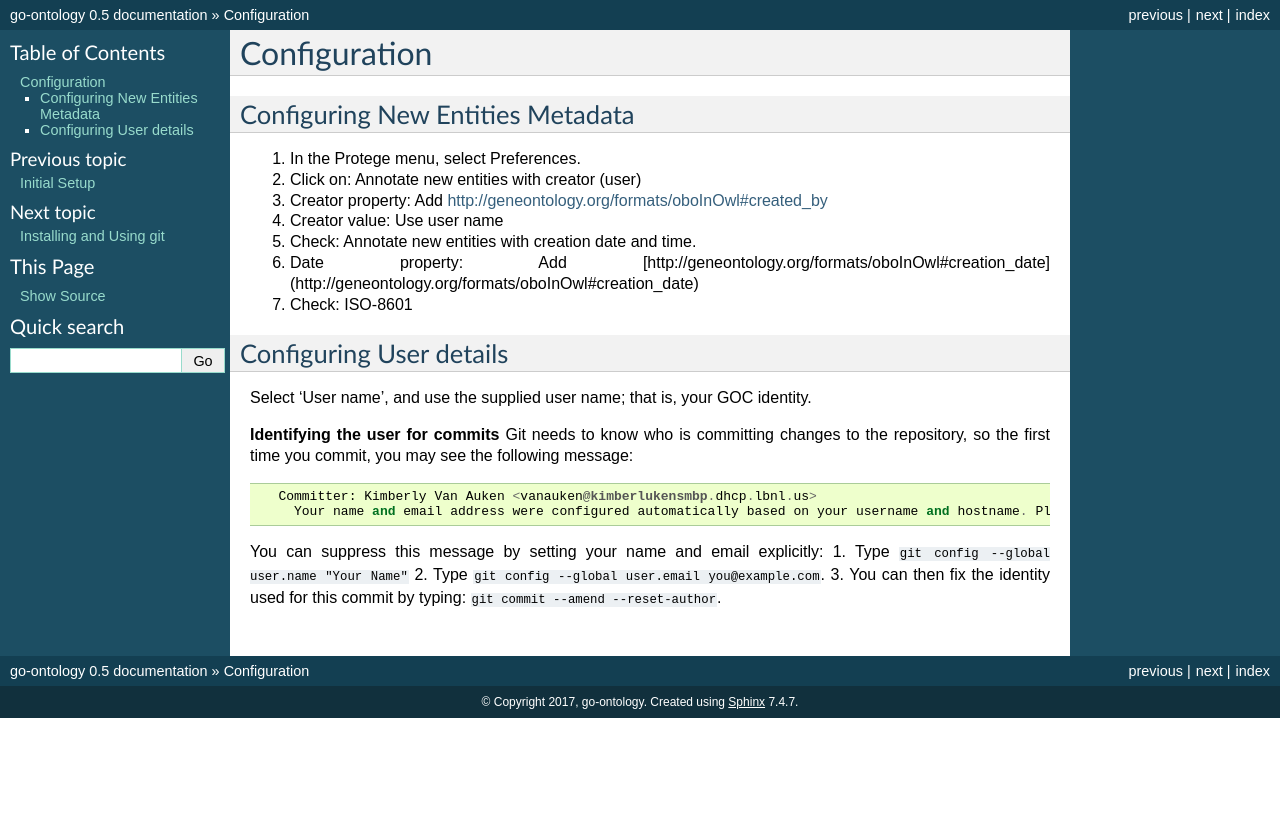
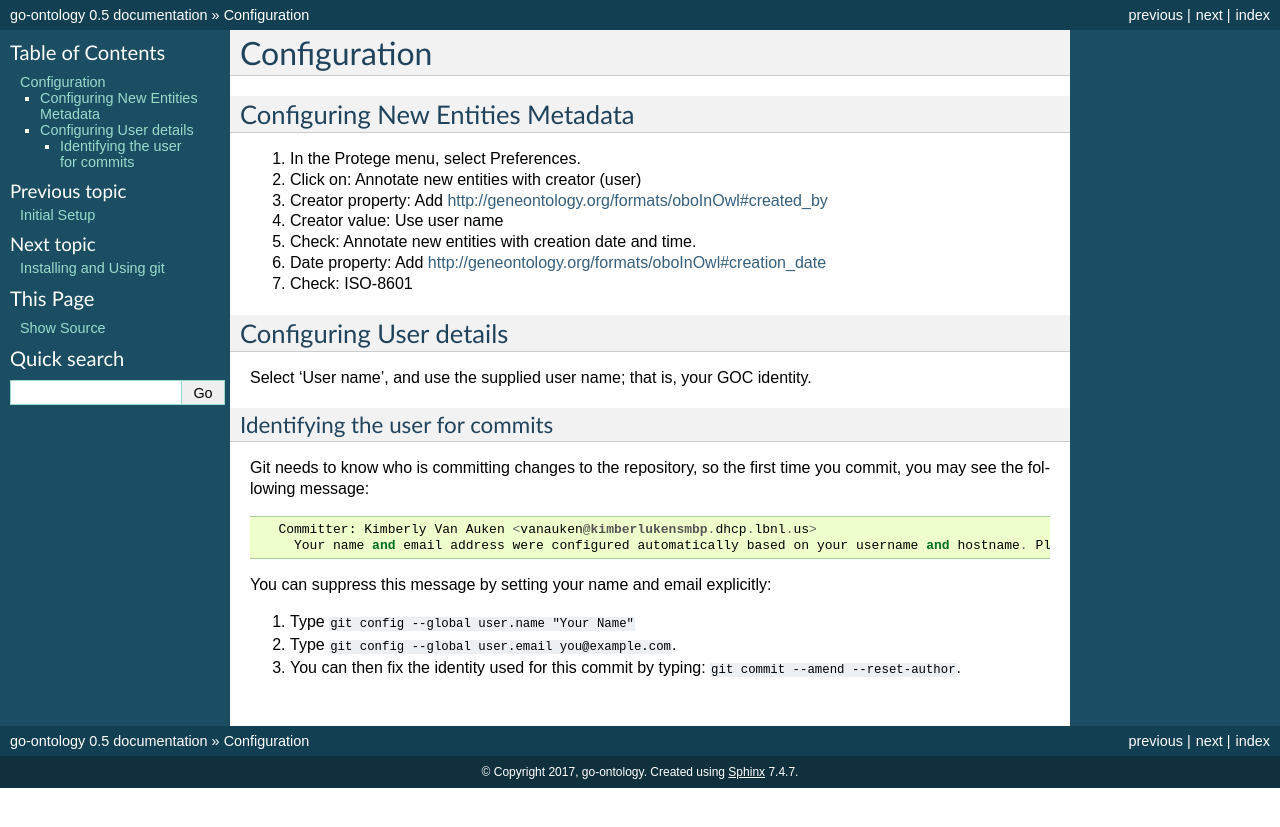
Before and after one commit to geneontology/go-ontology, a Sphinx documentation site: the page built from docs/Configs.md, in a window 1280 px wide. Shown: the top 827 px of the page. Built offline with Sphinx 7.4.7, drawn with Linux system fonts in a browser that asks for light colours.

Commit message:
update
corrected listing & style

````diff
--- a/docs/Configs.md
+++ b/docs/Configs.md
@@ -12,20 +12,26 @@
 
 5. Check: Annotate new entities with creation date and time.
 
-6. Date property: Add [http://geneontology.org/formats/oboInOwl#creation_date] (http://geneontology.org/formats/oboInOwl#creation_date)
+6. Date property: Add [http://geneontology.org/formats/oboInOwl#creation_date](http://geneontology.org/formats/oboInOwl#creation_date)
 
 7. Check: ISO-8601
+
 
 ## Configuring User details
 
 Select 'User name', and use the supplied user name; that is, your GOC identity.
 
-**Identifying the user for commits** Git needs to know who is committing changes to the repository, so the first time you commit, you may see the following message:
+#### Identifying the user for commits
+
+Git needs to know who is committing changes to the repository, so the first time you commit, you may see the following message:
 
 	   Committer: Kimberly Van Auken <vanauken@kimberlukensmbp.dhcp.lbnl.us>
          Your name and email address were configured automatically based on your username and hostname. Please check that they are accurate.
 
-   You can suppress this message by setting your name and email explicitly:
-      1. Type ```git config --global user.name "Your Name"```
-      2. Type ```git config --global user.email you@example.com```.
-      3. You can then fix the identity used for this commit by typing: ```git commit --amend --reset-author```.
+You can suppress this message by setting your name and email explicitly:
+
+1. Type ```git config --global user.name "Your Name"```
+
+2. Type ```git config --global user.email you@example.com```.
+
+3. You can then fix the identity used for this commit by typing: ```git commit --amend --reset-author```.
````
